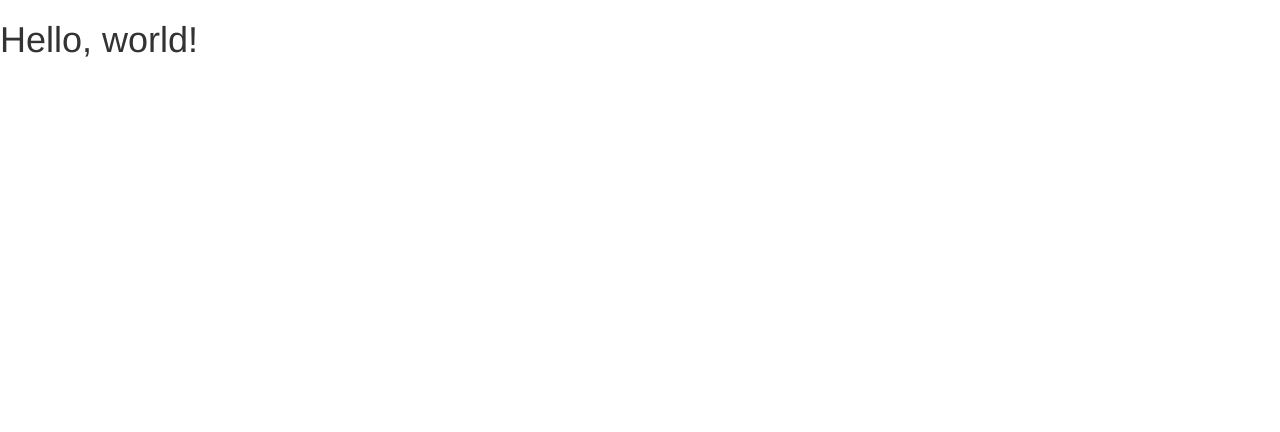
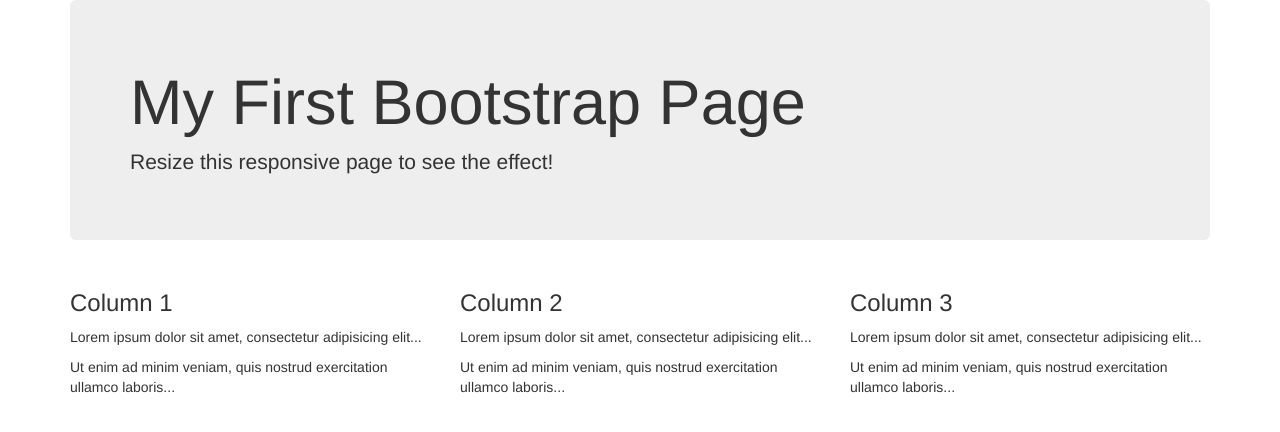
Before and after one commit to kablaa/workshops-website, a plain HTML site: page index.html in a window 1280 px wide. Drawn offline with nearby package versions, Linux system fonts and the light colour scheme.

Commit message:
made a jumbotron

```diff
--- a/index.html
+++ b/index.html
@@ -1,28 +1,37 @@
 <!DOCTYPE html>
 <html lang="en">
-  <head>
-    <meta charset="utf-8">
-    <meta http-equiv="X-UA-Compatible" content="IE=edge">
-    <meta name="viewport" content="width=device-width, initial-scale=1">
-    <!-- The above 3 meta tags *must* come first in the head; any other head content must come *after* these tags -->
-    <title>Bootstrap 101 Template</title>
+<head>
+  <title>Bootstrap Example</title>
+  <meta charset="utf-8">
+  <meta name="viewport" content="width=device-width, initial-scale=1">
+  <link rel="stylesheet" href="css/bootstrap.min.css">
+  <script src="js/bootstrap.min.js"></script>
+</head>
+<body>
 
-    <!-- Bootstrap -->
-    <link href="css/bootstrap.min.css" rel="stylesheet">
+<div class="container">
+  <div class="jumbotron">
+    <h1>My First Bootstrap Page</h1>
+    <p>Resize this responsive page to see the effect!</p>
+  </div>
+  <div class="row">
+    <div class="col-sm-4">
+      <h3>Column 1</h3>
+      <p>Lorem ipsum dolor sit amet, consectetur adipisicing elit...</p>
+      <p>Ut enim ad minim veniam, quis nostrud exercitation ullamco laboris...</p>
+    </div>
+    <div class="col-sm-4">
+      <h3>Column 2</h3>
+      <p>Lorem ipsum dolor sit amet, consectetur adipisicing elit...</p>
+      <p>Ut enim ad minim veniam, quis nostrud exercitation ullamco laboris...</p>
+    </div>
+    <div class="col-sm-4">
+      <h3>Column 3</h3>
+      <p>Lorem ipsum dolor sit amet, consectetur adipisicing elit...</p>
+      <p>Ut enim ad minim veniam, quis nostrud exercitation ullamco laboris...</p>
+    </div>
+  </div>
+</div>
 
-    <!-- HTML5 shim and Respond.js for IE8 support of HTML5 elements and media queries -->
-    <!-- WARNING: Respond.js doesn't work if you view the page via file:// -->
-    <!--[if lt IE 9]>
-      <script src="https://oss.maxcdn.com/html5shiv/3.7.2/html5shiv.min.js"></script>
-      <script src="https://oss.maxcdn.com/respond/1.4.2/respond.min.js"></script>
-    <![endif]-->
-  </head>
-  <body>
-    <h1>Hello, world!</h1>
-
-    <!-- jQuery (necessary for Bootstrap's JavaScript plugins) -->
-    <script src="https://ajax.googleapis.com/ajax/libs/jquery/1.11.3/jquery.min.js"></script>
-    <!-- Include all compiled plugins (below), or include individual files as needed -->
-    <script src="js/bootstrap.min.js"></script>
-  </body>
+</body>
 </html>
```
